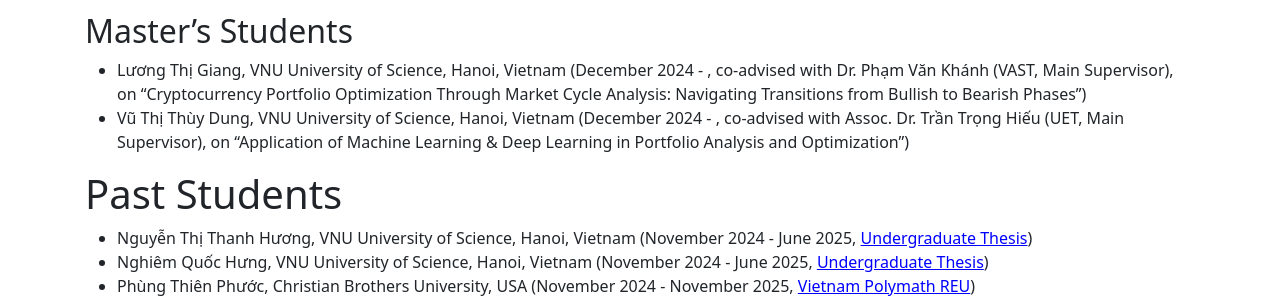
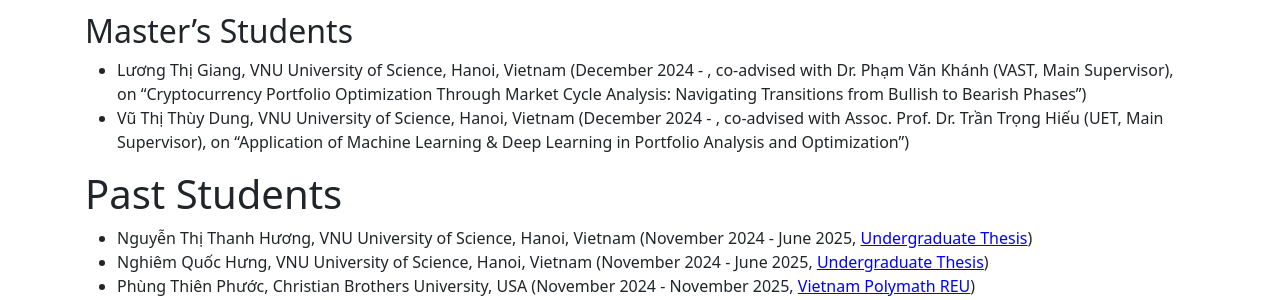
Before and after one commit to hoanganhduc/hoanganhduc.github.io, a Jekyll site: the page built from students.md, in a window 1280 px wide. Shown: the part 236-536 px from the top of the page. Built offline with Jekyll 4.4.1, drawn with Linux system fonts in a browser that asks for light colours; nearby versions of some CDN libraries; a style sheet for code colours, icons or effects is not loaded.

Commit message:
Updated @ 2025-10-01  10:35:03 ICT

```diff
--- a/students.md
+++ b/students.md
@@ -19,7 +19,7 @@ If you are a student and want to work with me on a research problem, please read
 ## Master's Students
 
 * Lương Thị Giang, VNU University of Science, Hanoi, Vietnam (December 2024 - , co-advised with Dr. Phạm Văn Khánh (VAST, Main Supervisor), on "Cryptocurrency Portfolio Optimization Through Market Cycle Analysis: Navigating Transitions from Bullish to Bearish Phases")
-* Vũ Thị Thùy Dung, VNU University of Science, Hanoi, Vietnam (December 2024 - , co-advised with Assoc. Dr. Trần Trọng Hiếu (UET, Main Supervisor), on "Application of Machine Learning & Deep Learning in Portfolio Analysis and Optimization")
+* Vũ Thị Thùy Dung, VNU University of Science, Hanoi, Vietnam (December 2024 - , co-advised with Assoc. Prof. Dr. Trần Trọng Hiếu (UET, Main Supervisor), on "Application of Machine Learning & Deep Learning in Portfolio Analysis and Optimization")
 
 # Past Students
 
```
Also changed, not shown: 1 other file.
